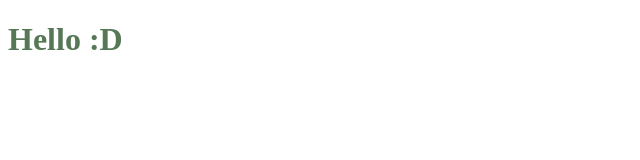
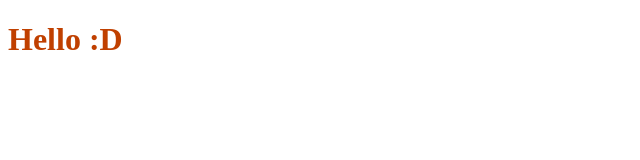
Before and after one commit to daab36/gametictac, a React (Vite) app: page / in a window 1280 px wide. Shown: the top 160 px of the page, without its empty margins (0-640 px from the left). Built offline with nearby package versions, Linux system fonts and the light colour scheme.

Commit message:
create head and backgroun

```diff
--- a/src/App.css
+++ b/src/App.css
@@ -0,0 +1,3 @@
+h1{
+  color: #C04000;
+}
```
